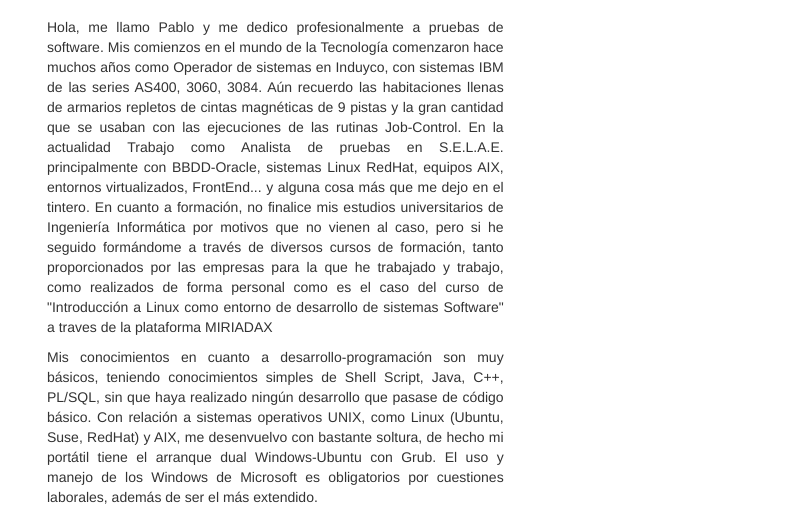
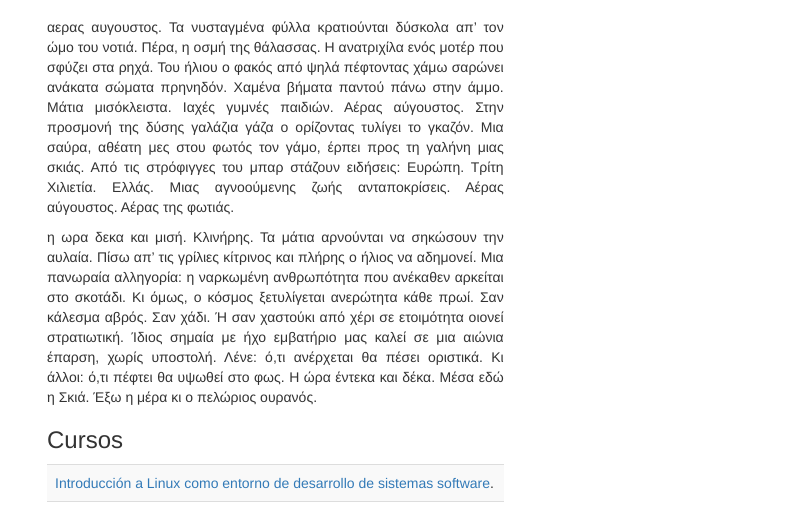
Before and after one commit to pricomartin/pricomartin.github.io, a plain HTML site: page index.html in a window 1280 px wide. Shown: the part 234-747 px from the top of the page, without its empty margins (243-1036 px from the left). Drawn offline with nearby package versions, Linux system fonts and the light colour scheme.

Commit message:
Eliinación de presentación por privacidad

```diff
--- a/index.html
+++ b/index.html
@@ -43,27 +43,52 @@
           <br>
 		  <!--<DIV align="center">-->
 
-		  <p align="justify"> Hola, me llamo Pablo y me dedico profesionalmente a pruebas de software.
-			 Mis comienzos en el mundo de la Tecnología comenzaron hace muchos años
-			 como Operador de sistemas en Induyco, con sistemas IBM de las series AS400,
-			 3060, 3084. Aún recuerdo las habitaciones llenas de armarios repletos de cintas
-			 magnéticas de 9 pistas y la gran cantidad que se usaban con las ejecuciones
-			 de las rutinas Job-Control.
-			 En la actualidad Trabajo como Analista de pruebas en S.E.L.A.E. principalmente
-			 con BBDD-Oracle, sistemas Linux RedHat, equipos AIX, entornos virtualizados, FrontEnd...
-			 y alguna cosa más que me dejo en el tintero.
-			 En cuanto a formación, no finalice mis estudios universitarios de Ingeniería Informática
-			 por motivos que no vienen al caso, pero si he seguido formándome a través de diversos cursos
-			 de formación, tanto proporcionados por las empresas para la que he trabajado y trabajo, como
-			 realizados de forma personal como es el caso del curso de "Introducción a Linux como entorno
-			 de desarrollo de sistemas Software" a traves de la plataforma MIRIADAX</p>
+		  <p align="justify"> αερας αυγουστος. Τα νυσταγμένα φύλλα
+			 	      κρατιούνται δύσκολα απ’ τον ώμο του νοτιά.
+		                      Πέρα, η οσμή της θάλασσας. Η ανατριχίλα
 
-          <p align="justify">Mis conocimientos en cuanto a desarrollo-programación son muy básicos, teniendo conocimientos
-			 simples de Shell Script, Java, C++, PL/SQL, sin que haya realizado ningún desarrollo que pasase de
-		     código básico. Con relación a sistemas operativos UNIX, como Linux (Ubuntu, Suse, RedHat) y AIX,
-		     me desenvuelvo con bastante soltura, de hecho mi portátil tiene el arranque dual Windows-Ubuntu con Grub.
-		     El uso y manejo de los Windows de Microsoft es obligatorios por cuestiones laborales, además de ser el más extendido.</p>
-		  <!--</DIV>-->
+				      ενός μοτέρ που σφύζει στα ρηχά.
+				      Του ήλιου ο φακός από ψηλά πέφτοντας χάμω
+				      σαρώνει ανάκατα σώματα πρηνηδόν.
+
+				      Χαμένα βήματα παντού πάνω στην άμμο.
+				      Μάτια μισόκλειστα. Ιαχές γυμνές παιδιών.
+				      Αέρας αύγουστος. Στην προσμονή της δύσης
+
+				      γαλάζια γάζα ο ορίζοντας τυλίγει το γκαζόν.
+				      Μια σαύρα, αθέατη μες στου φωτός τον γάμο,
+				      έρπει προς τη γαλήνη μιας σκιάς.
+
+				      Από τις στρόφιγγες του μπαρ στάζουν ειδήσεις:
+				      Ευρώπη. Τρίτη Χιλιετία. Ελλάς.
+				      Μιας αγνοούμενης ζωής ανταποκρίσεις.
+
+			              Αέρας αύγουστος. Αέρας της φωτιάς.
+
+          <p align="justify"> η ωρα δεκα και μισή. Κλινήρης.
+			      Τα μάτια αρνούνται να σηκώσουν την αυλαία.
+			      Πίσω απ’ τις γρίλιες κίτρινος και πλήρης
+
+			      ο ήλιος να αδημονεί. Μια πανωραία
+			      αλληγορία: η ναρκωμένη ανθρωπότητα
+			      που ανέκαθεν αρκείται στο σκοτάδι.
+
+			      Κι όμως, ο κόσμος ξετυλίγεται ανερώτητα
+			      κάθε πρωί. Σαν κάλεσμα αβρός. Σαν χάδι.
+			      Ή σαν χαστούκι από χέρι σε ετοιμότητα
+
+			      οιονεί στρατιωτική. Ίδιος σημαία
+			      με ήχο εμβατήριο μας καλεί
+			      σε μια αιώνια έπαρση, χωρίς υποστολή.
+
+			      Λένε: ό,τι ανέρχεται θα πέσει οριστικά.
+
+			      Κι άλλοι: ό,τι πέφτει θα υψωθεί στο φως.
+
+			      Η ώρα έντεκα και δέκα. Μέσα εδώ η Σκιά.
+
+		              Έξω η μέρα κι ο πελώριος ουρανός.</p>
+		<!--</DIV>-->
 
           <h3>Cursos</h3>
           <table class='table table-striped'>
```
